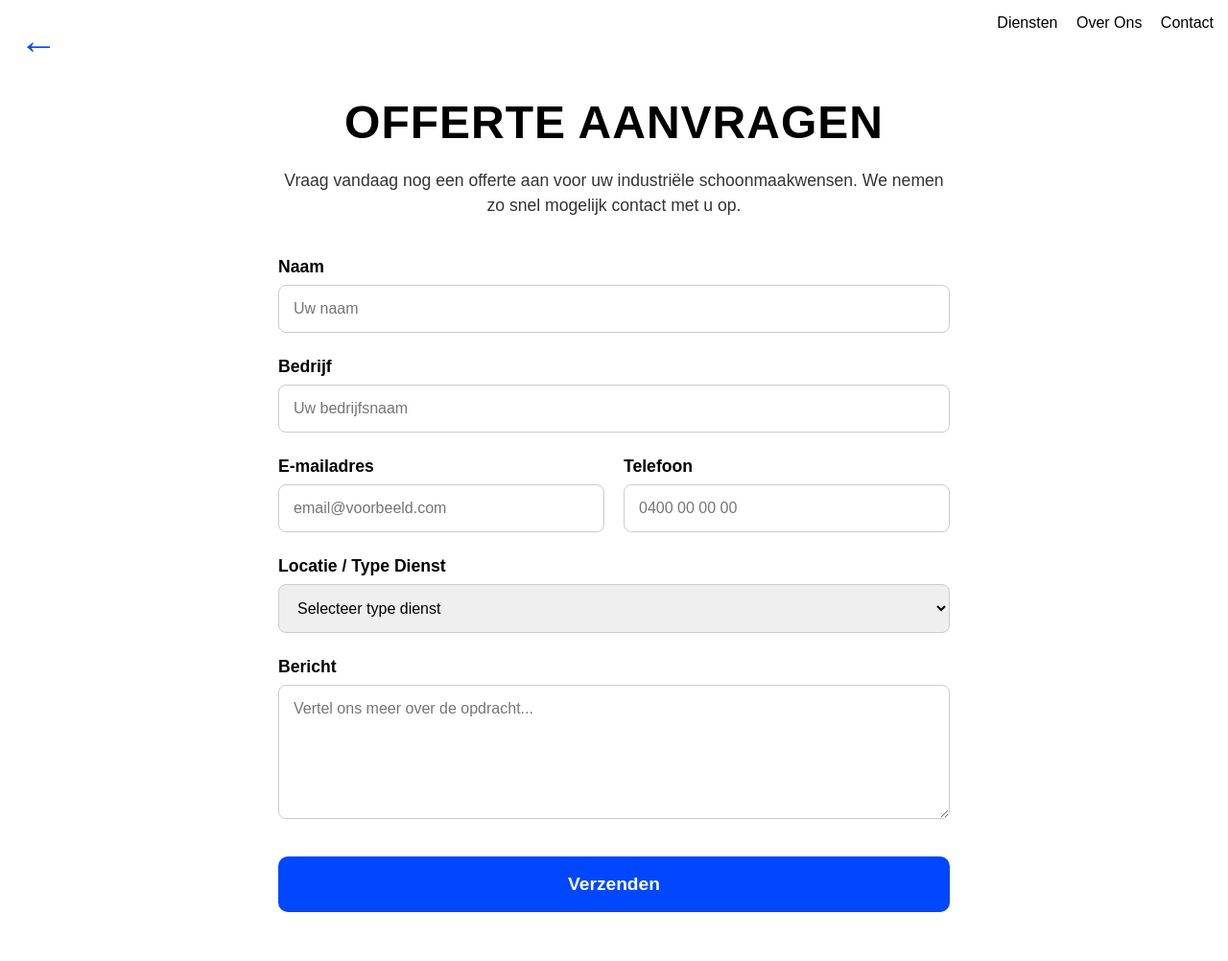
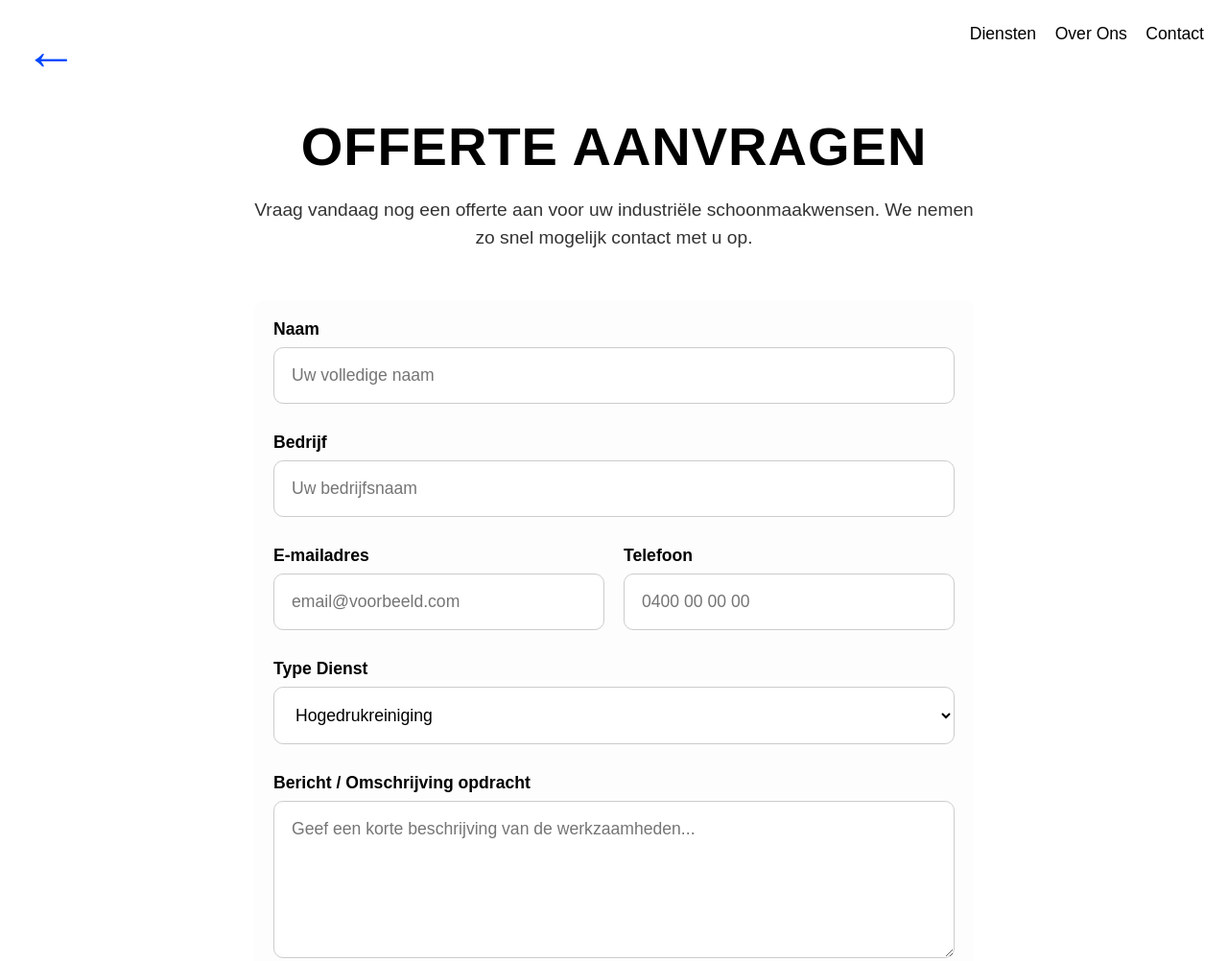
Before and after one commit to Professionele/Test, a plain HTML site: page offerte.html in a window 1280 px wide. Shown: the top 1002 px of the page at 96% size. Drawn offline with Linux system fonts and the light colour scheme.

Commit message:
Update offerte.html

```diff
--- a/offerte.html
+++ b/offerte.html
@@ -5,52 +5,73 @@
     <meta name="viewport" content="width=1024, initial-scale=0.35">
     <title>Offerte Aanvragen - Pressures Pro</title>
     <style>
+        * { margin:0; padding:0; box-sizing:border-box; font-family:sans-serif; }
+        body { background:#fff; color: #000; padding: 40px 20px; text-align: center; position: relative; }
 
-        * { margin:0; padding:0; box-sizing:border-box; font-family:sans-serif; }
-        body { background:#fff; color: #000; padding: 40px 20px; text-align: center; }
-
-        nav { position:absolute; top:15px; right:15px; }
-        nav a { color:black; text-decoration:none; margin-left:15px; font-weight: 500; }
-
-        .container { max-width: 700px; margin: 60px auto; text-align: left; }
-
-        h1 { font-size: 3em; text-align: center; margin-bottom: 20px; text-transform: uppercase; letter-spacing: 1px; }
-        .intro { text-align: center; margin-bottom: 40px; color: #333; line-height: 1.5; font-size: 1.1em; }
-
-        label { display: block; margin-bottom: 8px; font-weight: 600; font-size: 1.1em; }
-        input, select, textarea {
-            width: 100%; padding: 15px; margin-bottom: 25px;
-            border: 1px solid #ccc; border-radius: 8px; font-size: 1em;
+        /* De terug-pijl naar de hoofdpagina */
+        .back-arrow {
+            position: absolute;
+            top: 20px;
+            left: 25px;
+            font-size: 3.5em;
+            color: #0047FF;
+            text-decoration: none;
+            font-weight: bold;
+            z-index: 100;
         }
 
+        /* Navigatie rechtsboven */
+        nav { position:absolute; top:25px; right:25px; }
+        nav a { color:black; text-decoration:none; margin-left:15px; font-weight: 500; font-size: 1.1em; }
+
+        .container { max-width: 750px; margin: 80px auto; text-align: left; }
+
+        h1 { font-size: 3.5em; text-align: center; margin-bottom: 20px; text-transform: uppercase; letter-spacing: 1px; }
+        .intro { text-align: center; margin-bottom: 50px; color: #333; line-height: 1.5; font-size: 1.2em; }
+
+        /* Formulier styling */
+        form { background: #fdfdfd; padding: 20px; border-radius: 10px; }
+        label { display: block; margin-bottom: 8px; font-weight: 600; font-size: 1.1em; }
+
+        input, select, textarea {
+            width: 100%;
+            padding: 18px;
+            margin-bottom: 30px;
+            border: 1px solid #ccc;
+            border-radius: 10px;
+            font-size: 1.1em;
+            background: #fff;
+        }
+
+        /* Twee kolommen voor E-mail en Telefoon */
         .row { display: flex; gap: 20px; }
         .row div { flex: 1; }
 
+        /* De blauwe verzendknop */
         .btn-submit {
-            background: #0047FF; color: white; border: none;
-            padding: 18px; width: 100%; border-radius: 10px;
-            font-size: 1.2em; font-weight: 600; cursor: pointer; margin-top: 10px;
+            background: #0047FF;
+            color: white;
+            border: none;
+            padding: 20px;
+            width: 100%;
+            border-radius: 12px;
+            font-size: 1.3em;
+            font-weight: 700;
+            cursor: pointer;
+            transition: background 0.3s;
         }
-        .back-arrow {
-    position: absolute;
-    top: 20px;
-    left: 20px;
-    font-size: 2.5em;
-    color: #0047FF; /* Dezelfde blauwe kleur als je knoppen */
-    text-decoration: none;
-    font-weight: bold;
-    z-index: 100;
-    transition: transform 0.2s;
-}
+        .btn-submit:hover { background: #0036cc; }
 
-.back-arrow:hover {
-    transform: scale(1.2);
-}
-
+        /* Mobiele optimalisatie voor de rij */
+        @media (max-width: 600px) {
+            .row { flex-direction: column; gap: 0; }
+        }
     </style>
 </head>
 <body>
+
 <a href="index.html" class="back-arrow">←</a>
+
 <nav>
     <a href="index.html">Diensten</a>
     <a href="#">Over Ons</a>
@@ -61,35 +82,38 @@
     <h1>OFFERTE AANVRAGEN</h1>
     <p class="intro">Vraag vandaag nog een offerte aan voor uw industriële schoonmaakwensen. We nemen zo snel mogelijk contact met u op.</p>
 
-    <form>
-        <label>Naam</label>
-        <input type="text" placeholder="Uw naam">
+    <form action="https://formspree.io/f/mdaljekl" method="POST">
 
-        <label>Bedrijf</label>
-        <input type="text" placeholder="Uw bedrijfsnaam">
+        <label for="naam">Naam</label>
+        <input type="text" id="naam" name="naam" placeholder="Uw volledige naam" required>
+
+        <label for="bedrijf">Bedrijf</label>
+        <input type="text" id="bedrijf" name="bedrijf" placeholder="Uw bedrijfsnaam">
 
         <div class="row">
             <div>
-                <label>E-mailadres</label>
-                <input type="email" placeholder="email@voorbeeld.com">
+                <label for="email">E-mailadres</label>
+                <input type="email" id="email" name="email" placeholder="email@voorbeeld.com" required>
             </div>
             <div>
-                <label>Telefoon</label>
-                <input type="tel" placeholder="0400 00 00 00">
+                <label for="telefoon">Telefoon</label>
+                <input type="tel" id="telefoon" name="telefoon" placeholder="0400 00 00 00">
             </div>
         </div>
 
-        <label>Locatie / Type Dienst</label>
-        <select>
-            <option>Selecteer type dienst</option>
-            <option>Hogedrukreiniging</option>
-            <option>Droogijsstralen</option>
-            <option>Machinereiniging</option>
-            <option>Reiniging op Hoogte</option>
+        <label for="dienst">Type Dienst</label>
+        <select id="dienst" name="dienst">
+            <option value="Hogedrukreiniging">Hogedrukreiniging</option>
+            <option value="Droogijsstralen">Droogijsstralen</option>
+            <option value="Machinereiniging">Machinereiniging / Dieptereiniging</option>
+            <option value="Hoogte">Reiniging op Hoogte</option>
+            <option value="Ontvetting">Ontvetting & Reiniging</option>
         </select>
 
-        <label>Bericht</label>
-        <textarea rows="6" placeholder="Vertel ons meer over de opdracht..."></textarea>
+        <label for="bericht">Bericht / Omschrijving opdracht</label>
+        <textarea id="bericht" name="bericht" rows="6" placeholder="Geef een korte beschrijving van de werkzaamheden..."></textarea>
+
+        <input type="hidden" name="_subject" value="Nieuwe Offerte Aanvraag - Pressures Pro">
 
         <button type="submit" class="btn-submit">Verzenden</button>
     </form>
```
